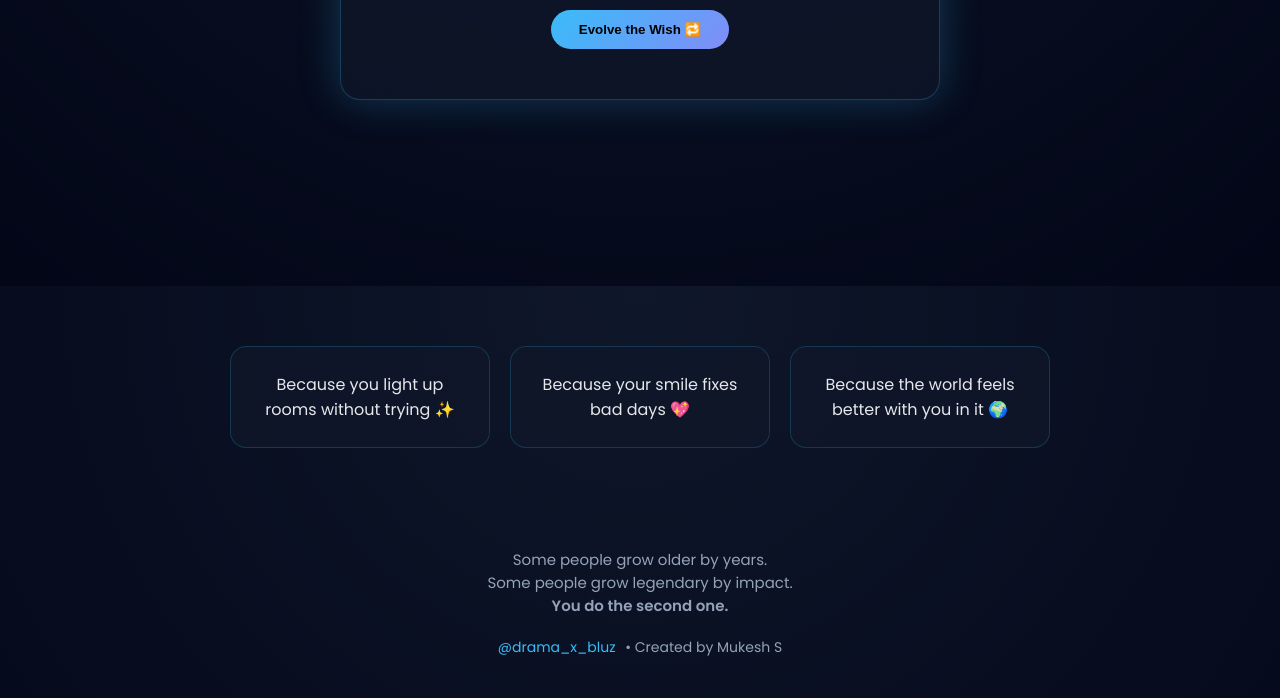
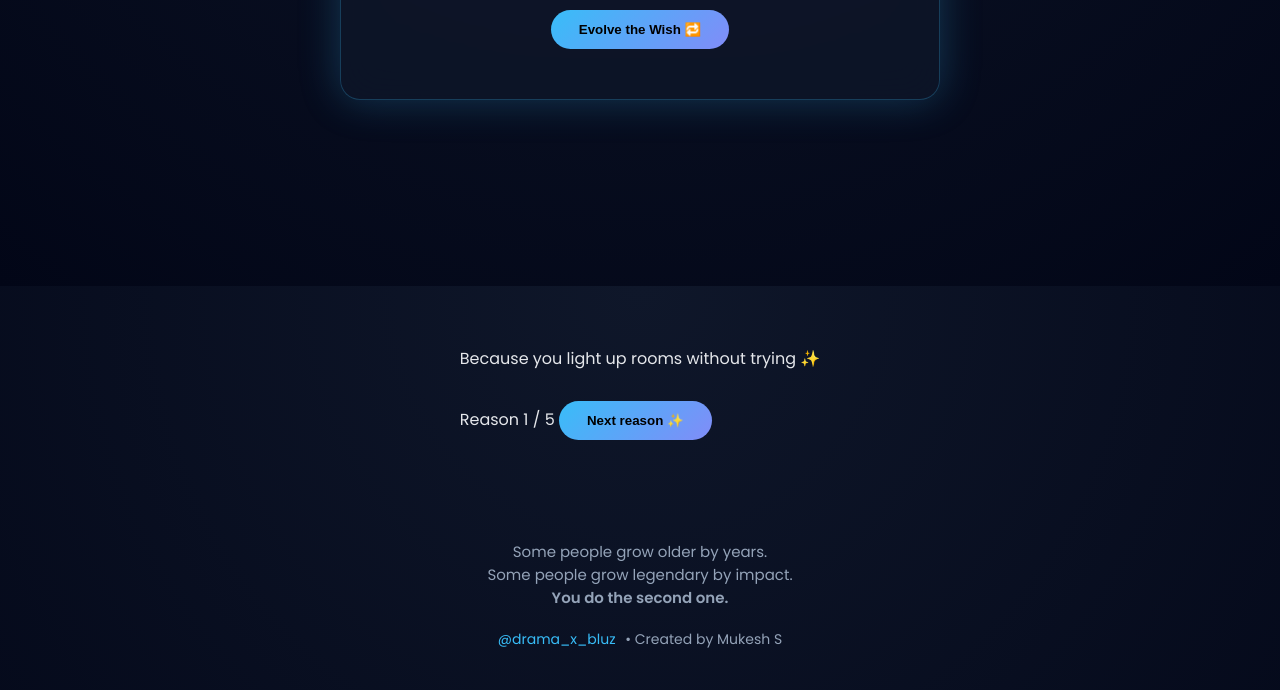
Before and after one commit to mukesh-2008/birthday_verse_ai, a plain HTML site: page index.html in a window 1280 px wide. Shown: the part 514-1212 px from the top of the page. Drawn offline with nearby package versions, Linux system fonts and the light colour scheme.

Commit message:
Update index.html

```diff
--- a/index.html
+++ b/index.html
@@ -38,11 +38,15 @@
   </section>
 
   <!-- MEMORY CARDS -->
-  <section class="memories">
-    <div class="memory-card">Because you light up rooms without trying ✨</div>
-    <div class="memory-card">Because your smile fixes bad days 💖</div>
-    <div class="memory-card">Because the world feels better with you in it 🌍</div>
-  </section>
+  <!-- SMART REASON SECTION -->
+<section class="memories">
+  <div class="reason-box">
+    <p id="reasonText">Because you light up rooms without trying ✨</p>
+    <span id="reasonCount">Reason 1 / 5</span>
+
+    <button onclick="nextReason()">Next reason ✨</button>
+  </div>
+</section>
 
   <!-- FINAL LINE -->
  <footer>
```
